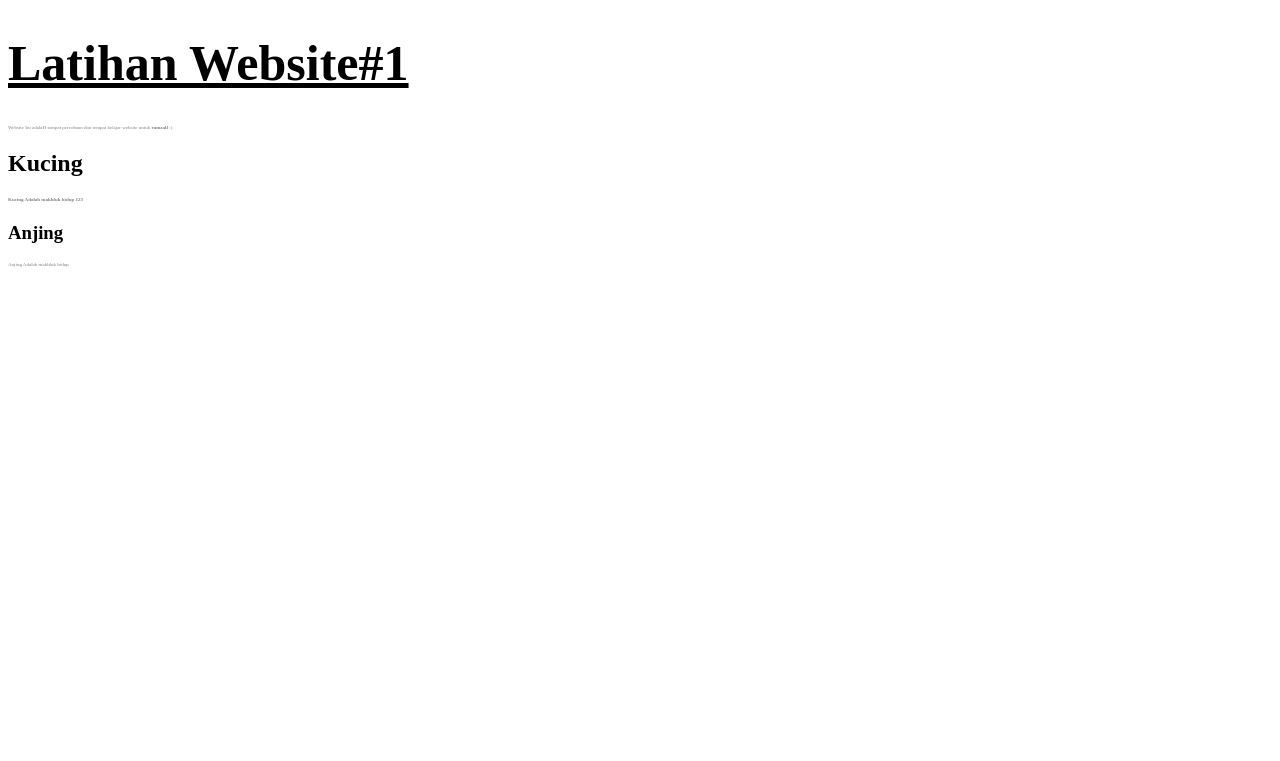
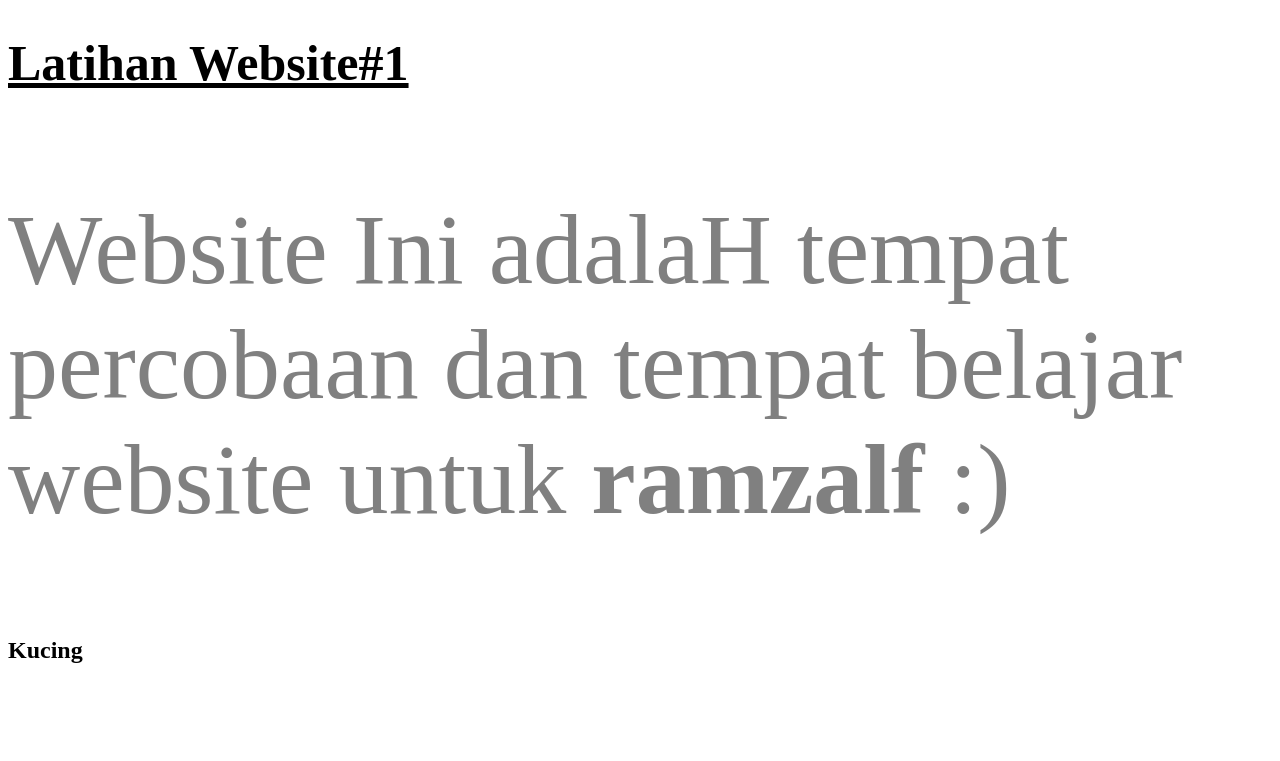
Before and after one commit to RamZalf/artropoda.github.io, a plain HTML site: page index.html in a window 1280 px wide. Shown: the top 761 px of the page. Drawn offline with Linux system fonts and the light colour scheme.

Commit message:
index.html

```diff
--- a/index.html
+++ b/index.html
@@ -22,6 +22,6 @@
                 }
                     p {
                         color:gray;
-                        font-size:5px;
+                        font-size:100px;
                     }
                 </style>
```
